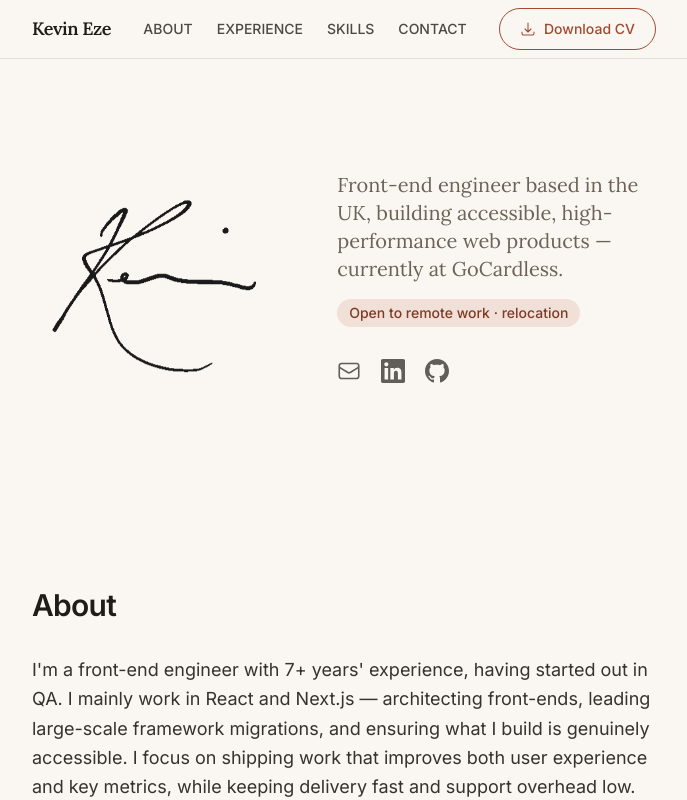
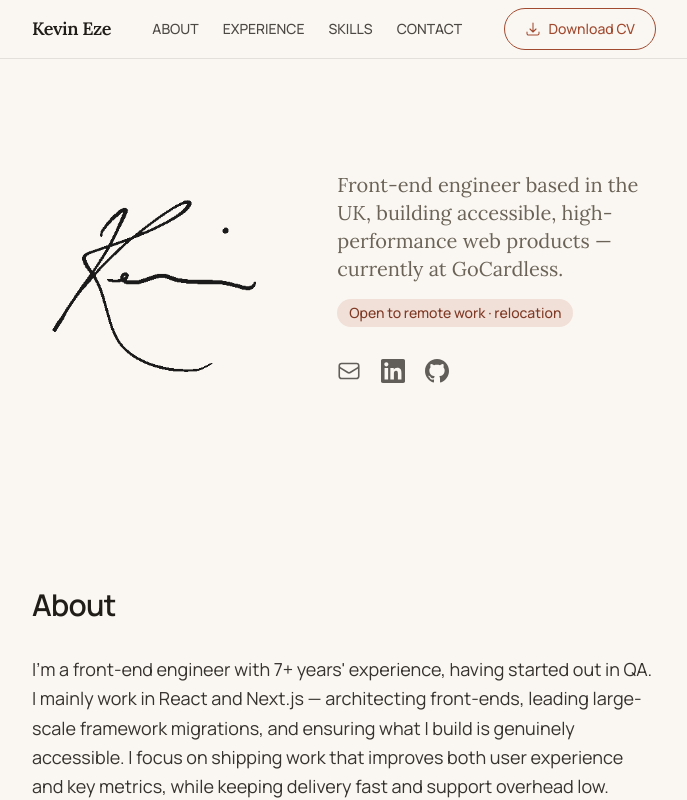
Before and after one commit to KVNEZE/personal-site, a React (Vite) app: page / in a window 1280 px wide. Shown: the top 800 px of the page, without its empty margins (296-983 px from the left). Built offline with nearby package versions, Linux system fonts and the light colour scheme.

Commit message:
Switch body font from Inter to Manrope
Manrope pairs better with the existing Lora serif accents and gives
the page a cleaner, more minimal feel. Also drops the now-unused
@fontsource/inter dependency and a leftover hero entrance-animation
keyframe that's no longer referenced.

```diff
--- a/index.html
+++ b/index.html
@@ -5,7 +5,7 @@
     <link rel="preconnect" href="https://fonts.googleapis.com" />
     <link rel="preconnect" href="https://fonts.gstatic.com" crossorigin />
     <link
-      href="https://fonts.googleapis.com/css2?family=Inter:ital,opsz,wght@0,14..32,100..900;1,14..32,100..900&family=Lora:ital,wght@0,400..700;1,400..700&display=swap"
+      href="https://fonts.googleapis.com/css2?family=Manrope:wght@200..800&family=Lora:ital,wght@0,400..700;1,400..700&display=swap"
       rel="stylesheet"
     />
 
--- a/package.json
+++ b/package.json
@@ -12,7 +12,6 @@
     "deploy": "gh-pages -d dist"
   },
   "dependencies": {
-    "@fontsource/inter": "^5.3.0",
     "react": "^19.0.0",
     "react-dom": "^19.0.0"
   },
--- a/src/index.css
+++ b/src/index.css
@@ -1,7 +1,7 @@
 @import "tailwindcss";
 
 @theme {
-  --font-sans: "Inter", ui-sans-serif, system-ui, sans-serif;
+  --font-sans: "Manrope", ui-sans-serif, system-ui, sans-serif;
   --font-serif: "Lora", ui-serif, Georgia, serif;
 
   --color-bg: #faf7f2;
@@ -21,24 +21,3 @@ body {
   background-color: var(--color-bg);
   color: var(--color-ink);
 }
-
-@keyframes fade-slide-up {
-  from {
-    opacity: 0;
-    transform: translateY(12px);
-  }
-  to {
-    opacity: 1;
-    transform: translateY(0);
-  }
-}
-
-.animate-fade-slide-up {
-  animation: fade-slide-up 0.6s ease-out both;
-}
-
-@media (prefers-reduced-motion: reduce) {
-  .animate-fade-slide-up {
-    animation: none;
-  }
-}
```
Also changed, not shown: 1 other file (tests, documents, lock files or other folders).
